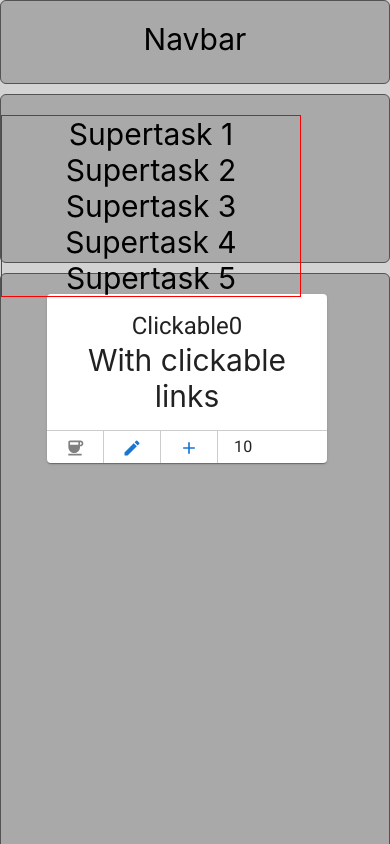
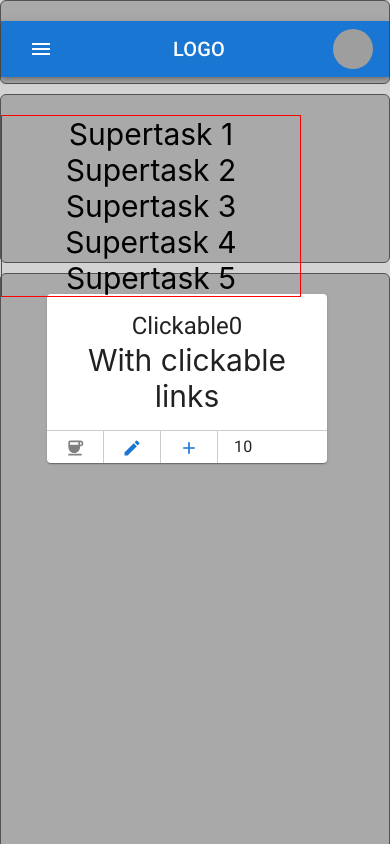
Before and after one commit to briceaceugeniu/divide-et-impera, a React (Create React App) app in the folder web/: page / in a window 390 px wide. Shown: the top 844 px of the page. Built offline with nearby package versions, Linux system fonts and the light colour scheme; grey boxes are pictures that could not be loaded.

Commit message:
add responsive navbar

```diff
--- a/web/src/App.tsx
+++ b/web/src/App.tsx
@@ -4,6 +4,7 @@
 import TaskCard from "./components/TaskCard";
 import SupertasksList from "./components/supertasks/SupertasksList";
 import RenderTasksTree from "./components/tasks_tree_view/RenderTasksTree";
+import NavbarContainer from "./components/navbar/NavbarContainer";
 
 function App() {
   const [tasksCount, setTasksCount] = useState(1);
@@ -32,7 +33,7 @@
   return (
     <div className="grid-container">
       <div className="nav demo">
-        <div>Navbar</div>
+        <NavbarContainer />
       </div>
       <div className="task-tree demo">
         <RenderTasksTree tasks={justForTestingPurposes} />
--- /dev/null
+++ b/web/src/components/navbar/Navbar.tsx
@@ -0,0 +1,147 @@
+import React from "react";
+import {
+  AppBar,
+  Box,
+  Container,
+  IconButton,
+  Toolbar,
+  MenuItem,
+  Menu,
+  Button,
+  Tooltip,
+  Avatar,
+} from "@mui/material";
+import Typography from "@mui/material/Typography";
+import MenuIcon from "@mui/icons-material/Menu";
+
+const actions = ["Add SuperTask", "Tips", "How it works", "Repo"];
+const userSettings = ["Profile", "Dashboard", "Logout"];
+
+const Navbar = () => {
+  const [anchorElNav, setAnchorElNav] = React.useState<null | HTMLElement>(
+    null
+  );
+  const [anchorElUser, setAnchorElUser] = React.useState<null | HTMLElement>(
+    null
+  );
+
+  const handleOpenNavMenu = (event: React.MouseEvent<HTMLElement>) => {
+    setAnchorElNav(event.currentTarget);
+  };
+  const handleOpenUserMenu = (event: React.MouseEvent<HTMLElement>) => {
+    setAnchorElUser(event.currentTarget);
+  };
+
+  const handleCloseNavMenu = () => {
+    setAnchorElNav(null);
+  };
+
+  const handleCloseUserMenu = () => {
+    setAnchorElUser(null);
+  };
+
+  return (
+    <AppBar position="static">
+      <Container maxWidth="xl">
+        <Toolbar disableGutters>
+          <Typography
+            variant="h6"
+            noWrap
+            component="div"
+            sx={{ mr: 2, display: { xs: "none", md: "flex" } }}
+          >
+            Logo
+          </Typography>
+          <Box sx={{ flexGrow: 1, display: { xs: "flex", md: "none" } }}>
+            <IconButton
+              size="large"
+              aria-label="add new supertask"
+              aria-controls="menu-appbar"
+              aria-haspopup="true"
+              onClick={handleOpenNavMenu}
+              color="inherit"
+            >
+              <MenuIcon />
+            </IconButton>
+            <Menu
+              id="menu-appbar"
+              anchorEl={anchorElNav}
+              anchorOrigin={{
+                vertical: "bottom",
+                horizontal: "left",
+              }}
+              keepMounted
+              transformOrigin={{
+                vertical: "top",
+                horizontal: "left",
+              }}
+              open={Boolean(anchorElNav)}
+              onClose={handleCloseNavMenu}
+              sx={{
+                display: { xs: "block", md: "none" },
+              }}
+            >
+              {actions.map((action) => (
+                <MenuItem key={action} onClick={handleCloseNavMenu}>
+                  <Typography textAlign="center">{action}</Typography>
+                </MenuItem>
+              ))}
+            </Menu>
+          </Box>
+          <Typography
+            variant="h6"
+            noWrap
+            component="div"
+            sx={{ flexGrow: 1, display: { xs: "flex", md: "none" } }}
+          >
+            LOGO
+          </Typography>
+
+          <Box sx={{ flexGrow: 1, display: { xs: "none", md: "flex" } }}>
+            {actions.map((action) => (
+              <Button
+                key={action}
+                onClick={handleCloseNavMenu}
+                sx={{ my: 2, color: "white", display: "block" }}
+              >
+                {action}
+              </Button>
+            ))}
+          </Box>
+
+          <Box sx={{ flexGrow: 0 }}>
+            <Tooltip title="Open settings">
+              <IconButton onClick={handleOpenUserMenu} sx={{ p: 0 }}>
+                <Avatar alt="Remy Sharp" src="/static/images/avatar/2.jpg" />
+              </IconButton>
+            </Tooltip>
+            <Menu
+              sx={{ mt: "45px" }}
+              id="menu-appbar"
+              anchorEl={anchorElUser}
+              anchorOrigin={{
+                vertical: "top",
+                horizontal: "right",
+              }}
+              keepMounted
+              transformOrigin={{
+                vertical: "top",
+                horizontal: "right",
+              }}
+              open={Boolean(anchorElUser)}
+              onClose={handleCloseUserMenu}
+            >
+              {userSettings.map((setting) => (
+                <MenuItem key={setting} onClick={handleCloseUserMenu}>
+                  <Typography textAlign="center">{setting}</Typography>
+                </MenuItem>
+              ))}
+            </Menu>
+          </Box>
+        </Toolbar>
+      </Container>
+    </AppBar>
+  );
+};
+
+export default Navbar;
--- /dev/null
+++ b/web/src/components/navbar/NavbarContainer.tsx
@@ -0,0 +1,13 @@
+import React from "react";
+import css from "./Navbar.module.css";
+import Navbar from "./Navbar";
+
+const NavbarContainer = () => {
+  return (
+    <div className={css.container}>
+      <Navbar />
+    </div>
+  );
+};
+
+export default NavbarContainer;
```
Also changed, not shown: web/src/components/navbar/Navbar.module.css (added).
